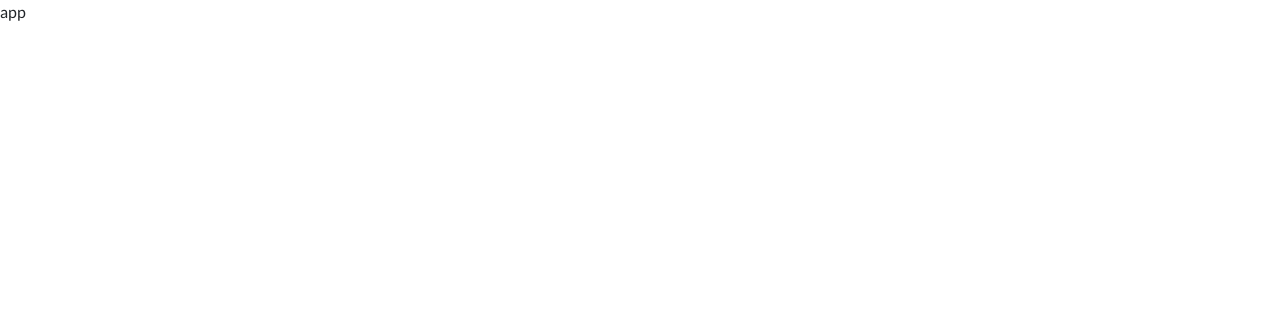
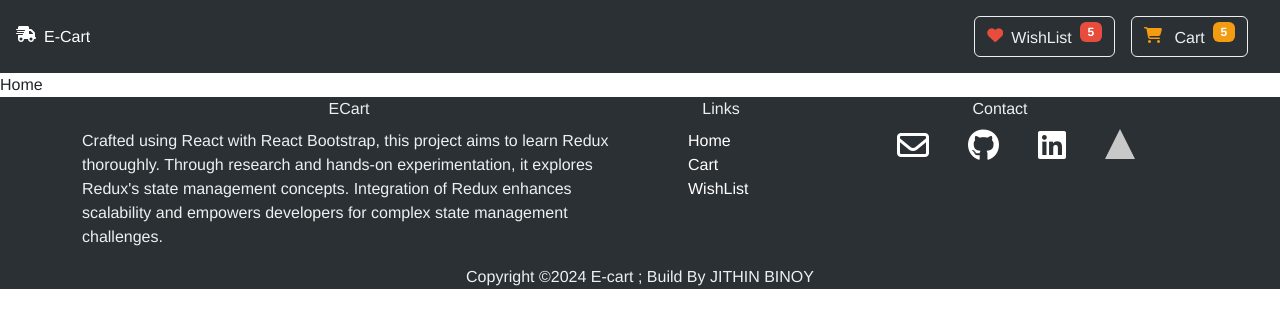
Before and after one commit to jithinbinoy2000/e-cart-redux, a React (Vite) app: page / in a window 1280 px wide. Shown: the top 328 px of the page. Built offline with nearby package versions, Linux system fonts and the light colour scheme.

Commit message:
header and footer completed

```diff
--- a/index.html
+++ b/index.html
@@ -4,6 +4,7 @@
     <meta charset="UTF-8" />
     <link rel="icon" type="image/svg+xml" href="/vite.svg" />
     <meta name="viewport" content="width=device-width, initial-scale=1.0" />
+    <link rel="stylesheet" href="https://cdnjs.cloudflare.com/ajax/libs/font-awesome/6.5.1/css/all.min.css" integrity="sha512-DTOQO9RWCH3ppGqcWaEA1BIZOC6xxalwEsw9c2QQeAIftl+Vegovlnee1c9QX4TctnWMn13TZye+giMm8e2LwA==" crossorigin="anonymous" referrerpolicy="no-referrer" />
     <title>e-cart</title>
   </head>
   <body>
--- a/src/App.jsx
+++ b/src/App.jsx
@@ -1,14 +1,31 @@
+import { Routes ,Route,Navigate} from 'react-router-dom'
 import './App.css'
+import Home from './pages/Home'
+import Wishlist from './pages/Wishlist'
+import Cart from './pages/Cart'
+import View from './pages/View'
+import Header from './Componets/Header'
+import Footer from './Componets/Footer'
 
 function App() {
 
 
   return (
 
-      <div>
-       app
-      </div>
+  <>
+    <Header/>
+      <Routes>
+        <Route path="/" element={<Home/>}></Route>
+        <Route path="/wishlist" element={<Wishlist/>}></Route>
+        <Route path="/cart" element={<Cart/>}></Route>
+        {/* uniqe identifier */}
+        <Route path="/view/:id" element={<View/>}></Route>
+        {/* default page when user enter wrong url */}
 
+        <Route path="/*" element={<Navigate to={"/"}/>}></Route>
+      </Routes>
+    <Footer/>
+    </>
 
   )
 }
--- /dev/null
+++ b/src/Componets/Footer.jsx
@@ -0,0 +1,44 @@
+import React, { useEffect } from 'react'
+import { Link } from 'react-router-dom'
+
+function Footer() {
+
+    useEffect(()=>{
+
+    })
+  return (
+    <div className='bg-body-tertiary text-light user-select-none'data-bs-theme="dark">
+        <div className="container text-center">
+            <div className="row w-100" style={{width:'100%',padding:"0px"}}>
+                {/* description---------------------------------------------------------------------------------------------------------- */}
+                <div className="col-lg-6  col-sm-12 text-justify">ECart
+                <p className='text-start mt-2 para' >Crafted using React with React Bootstrap, this project aims to learn Redux thoroughly. Through research and hands-on experimentation, it explores Redux's state management concepts. Integration of Redux enhances scalability and empowers developers for complex state management challenges.</p>
+                </div>
+            {/* links-------------------------------------------------------------------------------------------------------------------- */}
+                <div className="col-lg-2 col-sm-12">Links
+                <ul className='text-start ms-3 mt-2 ' >
+                   <Link to={"/"} className='link'> <li className='items'>Home</li></Link>
+                    <Link to={"/cart"}className='link'><li className='items'>Cart</li></Link>
+                    <Link to={"/wishlist"}className='link'><li className='items'>WishList</li></Link>
+                </ul>
+                </div>
+            {/* contact------------------------------------------------------------------------------------------------------------------- */}
+                <div className="col-lg-4">Contact
+                <ul className='d-flex justify-content-evenly mt-2'>
+                    <li><a href='mailto:jithinbinoy2000@gmail.com' className='link'><i class="fa-regular fa-envelope fa-2x "></i> </a></li>
+                    <li><a href={"https://github.com/jithinbinoy2000"} className='link'><i class="fa-brands fa-github fa-2x"></i></a></li>
+                    <li><a href='https://www.linkedin.com/in/jithin-binoy2001/' className='link'><i class="fa-brands fa-linkedin fa-2x"></i></a>
+                    </li>
+                    <li> <a href='https://vercel.com/jithinbinoy2000s-projects' className='link'><div className='triangle-up'></div></a></li>
+                </ul>
+                </div>
+            </div>
+            <div className="row">
+                <div className="col">Copyright &copy;2024 E-cart ; Build By JITHIN BINOY</div>
+            </div>
+        </div>
+    </div>
+  )
+}
+
+export default Footer
--- /dev/null
+++ b/src/Componets/Header.jsx
@@ -0,0 +1,34 @@
+import React from 'react'
+import { Badge, Navbar } from 'react-bootstrap'
+import { Link } from 'react-router-dom'
+
+function Header() {
+  return (
+    <div>
+        <Navbar expand="lg" className='bg-body-tertiary d-flex justify-content-between user-select-none' data-bs-theme="dark">
+
+
+    <div className='text-light ms-3'>
+    <Link to={"/"} className='logo'>
+        <i class="fa-solid fa-truck-fast me-2"></i>
+        <span>E-Cart</span>
+    </Link>
+
+    </div>
+    <div className='text-light me-3 '>
+        <Link to={"/wishlist"} className="btn btn-outline-light me-3">
+        <i className='fa-solid fa-heart me-2 text-danger'></i>WishList
+        <Badge className='ms-2 badge' bg='danger'>5</Badge>
+        </Link>
+        <Link to={"/cart"} className="btn btn-outline-light me-3 ">
+       <i className='fa-solid fa-cart-shopping me-2 text-warning'></i> Cart
+       <Badge className='ms-2 badge' bg='warning'>5</Badge>
+        </Link>
+    </div>
+        </Navbar>
+
+    </div>
+  )
+}
+
+export default Header
--- a/src/index.css
+++ b/src/index.css
@@ -1,4 +1,44 @@
 *{
     overflow: hidden;
     box-sizing: border-box;
+    font-family:'Franklin Gothic Medium', 'Arial Narrow', Arial, sans-serif;
 }
+/* header and footer */
+.logo{
+    text-decoration: none;
+    color: #ffff;
+    transition-duration: .3s;
+}
+.logo:hover{
+    background-blend-mode:hard-light;
+    color: rgb(255, 183, 0);
+}
+.link{
+    text-decoration: none;
+    list-style: none;
+    color: #ffff;
+
+}
+.items:hover,.para:hover{
+    color: rgb(255, 183, 0);
+}
+.triangle-up {
+	width: 0;
+	height: 0;
+	border-left: 15px solid transparent;
+	border-right: 15px solid transparent;
+	border-bottom: 30px solid #c8c8c8;
+}
+.fa-linkedin:hover,.fa-envelope:hover{
+    color: #0077b5 ;
+}
+.fa-github:hover{
+    filter: invert(90%);
+}
+.triangle-up:hover{
+    width: 0;
+	height: 0;
+	border-left: 15px solid transparent;
+	border-right: 15px solid transparent;
+	border-bottom: 30px solid #ffffff;
+}
--- a/src/main.jsx
+++ b/src/main.jsx
@@ -3,9 +3,10 @@ import ReactDOM from 'react-dom/client'
 import App from './App.jsx'
 import './index.css'
 import'./bootstrap.min.css'
+import { BrowserRouter } from 'react-router-dom'
 
 ReactDOM.createRoot(document.getElementById('root')).render(
   <React.StrictMode>
-    <App />
+   <BrowserRouter> <App /></BrowserRouter>
   </React.StrictMode>,
 )
--- /dev/null
+++ b/src/pages/Cart.jsx
@@ -0,0 +1,9 @@
+import React from 'react'
+
+function Cart() {
+  return (
+    <div>Cart</div>
+  )
+}
+
+export default Cart
--- /dev/null
+++ b/src/pages/Home.jsx
@@ -0,0 +1,9 @@
+import React from 'react'
+
+function Home() {
+  return (
+    <div>Home</div>
+  )
+}
+
+export default Home
--- /dev/null
+++ b/src/pages/View.jsx
@@ -0,0 +1,9 @@
+import React from 'react'
+
+function View() {
+  return (
+    <div>View</div>
+  )
+}
+
+export default View
--- /dev/null
+++ b/src/pages/Wishlist.jsx
@@ -0,0 +1,9 @@
+import React from 'react'
+
+function Wishlist() {
+  return (
+    <div>Wishlist</div>
+  )
+}
+
+export default Wishlist
```
Also changed, not shown: public/vite.svg (deleted).
